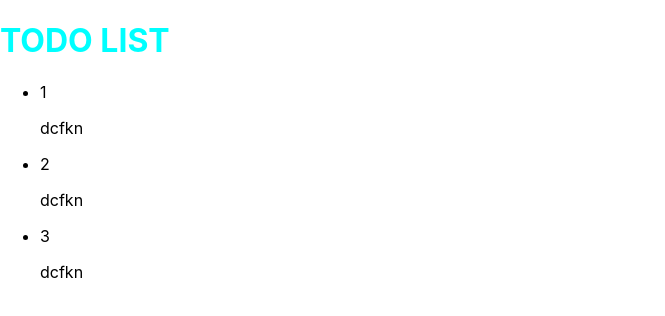
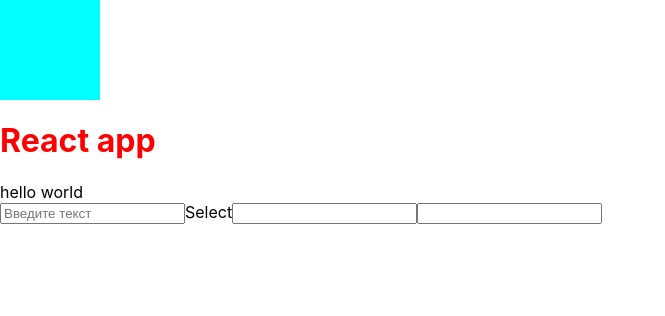
Before and after one commit to Sanjybek/course-react, a React (Create React App) app: page / in a window 1280 px wide. Shown: the top 316 px of the page, without its empty margins (0-665 px from the left). Built offline with nearby package versions, Linux system fonts and the light colour scheme.

Commit message:
lesson 1 react

```diff
--- a/src/App.css
+++ b/src/App.css
@@ -1,8 +1,8 @@
 h1 {
-  color: aqua;
+    color: red;
 }
 .box {
-  width: 100px;
-  height: 100px;
-  background-color: rgb(138, 33, 33);
+    width: 100px;
+    height: 100px;
+    background-color: aqua;
 }
--- a/src/App.jsx
+++ b/src/App.jsx
@@ -1,40 +1,25 @@
 
-import { useState } from 'react';
-import './App.css';
-import Input from './components/AddTask/AddTask';
-import List from './components/List/List';
+import Input from "./Input";
+import Select from "./Select";
+import "./App.css"
 
 function App() {
-  // const text = 'hello world'
-  // console.log(text);
-  // const createElement = () => {
-  //   return <h1>React APP</h1>
+  const text = 'hello world'
 
-  // }
+  const createElement = () => {
+    return <h1>React app</h1>
+  }
+  return (
+      <>
+        <div className="box"></div>
+        <div>{createElement()}</div>
+        <div>{text}</div>
+        <Input />
+        <Select />
+        <input type="text" />
+      </>
+  )
 
-  const arr = [1,2,3]
-
-  const [a,b] = arr
-  console.log(a,b );
-  const count = 1
-  const str = 'dcfkn'
-  // const arr = [1,2,3]
-  const number = 123
-  return (
-    <>
-      {/* <div className="box">div</div>
-      {createElement()}
-      <Input/>
-      <Select/>
-      <input/> */}
-
-      <h1>TODO LIST</h1>
-      <Input />
-      <List countc={count} str={str} arr={arr} number={number}/>
-    </>
-
-
-  );
 }
 
 export default App;
--- /dev/null
+++ b/src/Input.jsx
@@ -0,0 +1,4 @@
+const Input = () => {
+    return <input placeholder="Введите текст"/>
+}
+export default Input
--- /dev/null
+++ b/src/Select.jsx
@@ -0,0 +1,9 @@
+const Select = () => {
+    return (
+        <>
+            <label htmlFor="">Select</label>
+            <input type="text" />
+        </>
+    )
+}
+export default Select
--- a/src/components/AddTask/AddTask.jsx
+++ /dev/null
@@ -1,4 +0,0 @@
-function Input () {
-    return <ul></ul>
-}
-export default Input
--- a/src/components/List/List.jsx
+++ /dev/null
@@ -1,15 +0,0 @@
-function List ({count, str, arr, ...props}) {
-    // console.log(props);
-    return <ul>
-        {/* <li>item 1</li>
-        <li>item 2</li>
-        <li>item 3</li> */}
-        {arr.map(i => {
-            return <li>
-                <p>{i}</p>
-                <div>{str}</div>
-            </li>
-        })}
-    </ul>
-}
-export default List
```
Also changed, not shown: src/components/AddTask/AddTask.css (deleted), src/components/List/List.css (deleted).
